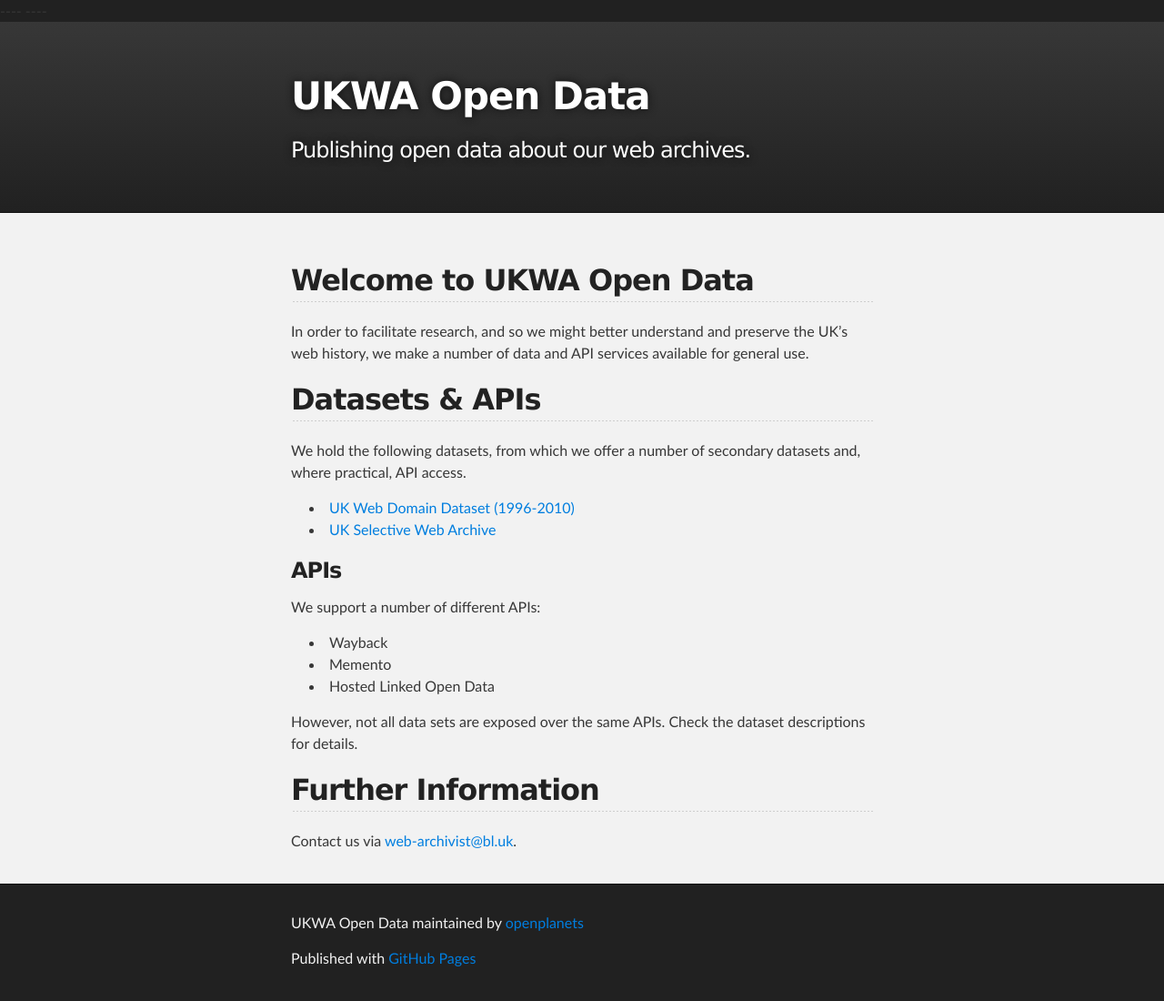
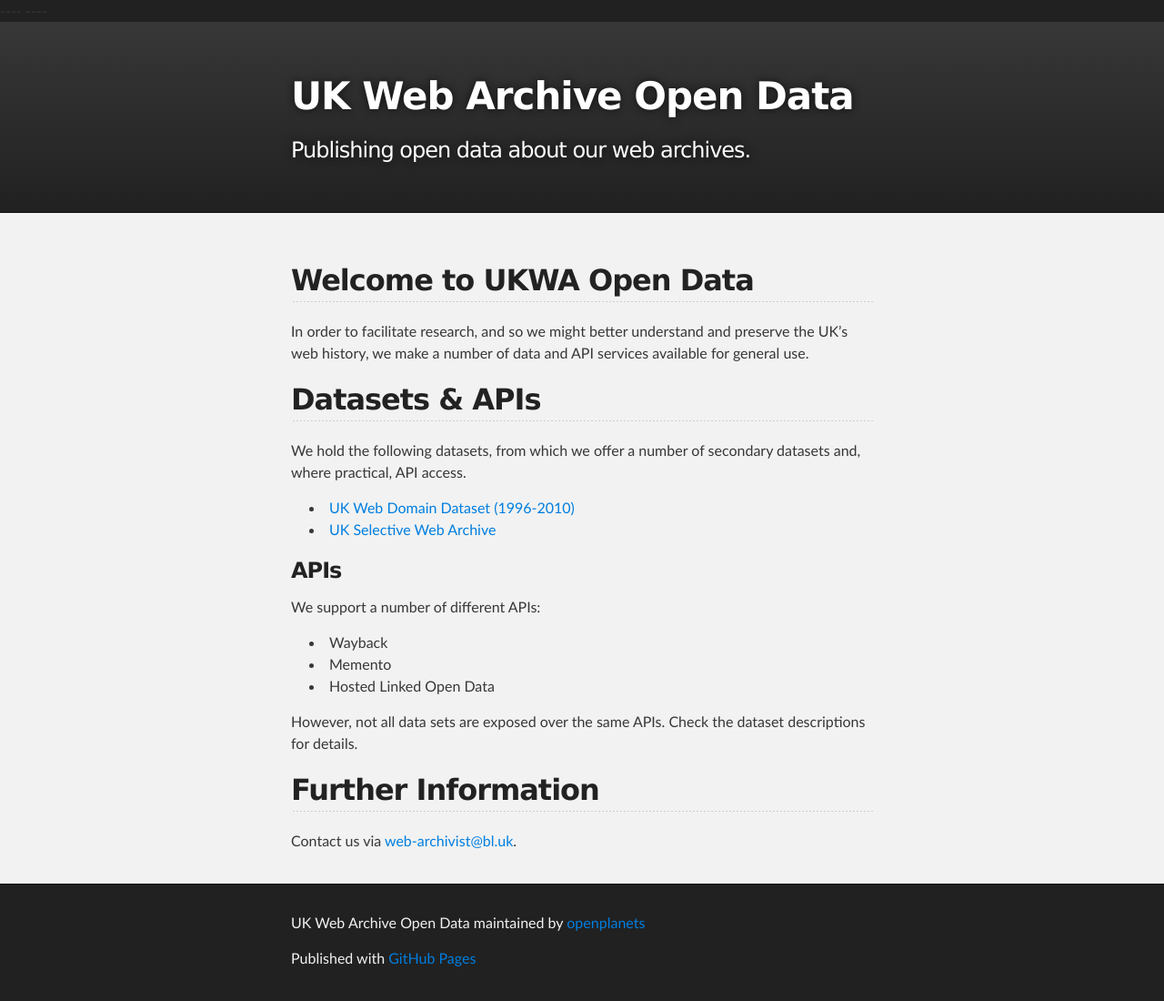
Before and after one commit to ukwa/opendata, a Jekyll site: the page built from index.md, in a window 1280 px wide. Shown: the whole page at 91% size. Built offline with Jekyll 4.4.1, drawn with Linux system fonts in a browser that asks for light colours.

Commit message:
Expanded name.

```diff
--- a/_layouts/default.html
+++ b/_layouts/default.html
@@ -6,7 +6,7 @@
   <head>
     <meta charset='utf-8' />
     <meta http-equiv="X-UA-Compatible" content="chrome=1" />
-    <meta name="description" content="UKWA Open Data : Repository of documentation about the open datasets published by the UK Web Archive." />
+    <meta name="description" content="UK Web Archive Open Data : Repository of documentation about the open datasets published by the UK Web Archive." />
 
     <link rel="stylesheet" type="text/css" media="screen" href="stylesheets/stylesheet.css">
 
@@ -19,7 +19,7 @@
     <div id="header_wrap" class="outer">
         <header class="inner">
 
-          <h1 id="project_title">UKWA Open Data</h1>
+          <h1 id="project_title">UK Web Archive Open Data</h1>
           <h2 id="project_tagline">Publishing open data about our web archives.</h2>
 
         </header>
@@ -36,7 +36,7 @@
     <!-- FOOTER  -->
     <div id="footer_wrap" class="outer">
       <footer class="inner">
-        <p class="copyright">UKWA Open Data maintained by <a href="https://github.com/openplanets">openplanets</a></p>
+        <p class="copyright">UK Web Archive Open Data maintained by <a href="https://github.com/openplanets">openplanets</a></p>
         <p>Published with <a href="http://pages.github.com">GitHub Pages</a></p>
       </footer>
     </div>
```
